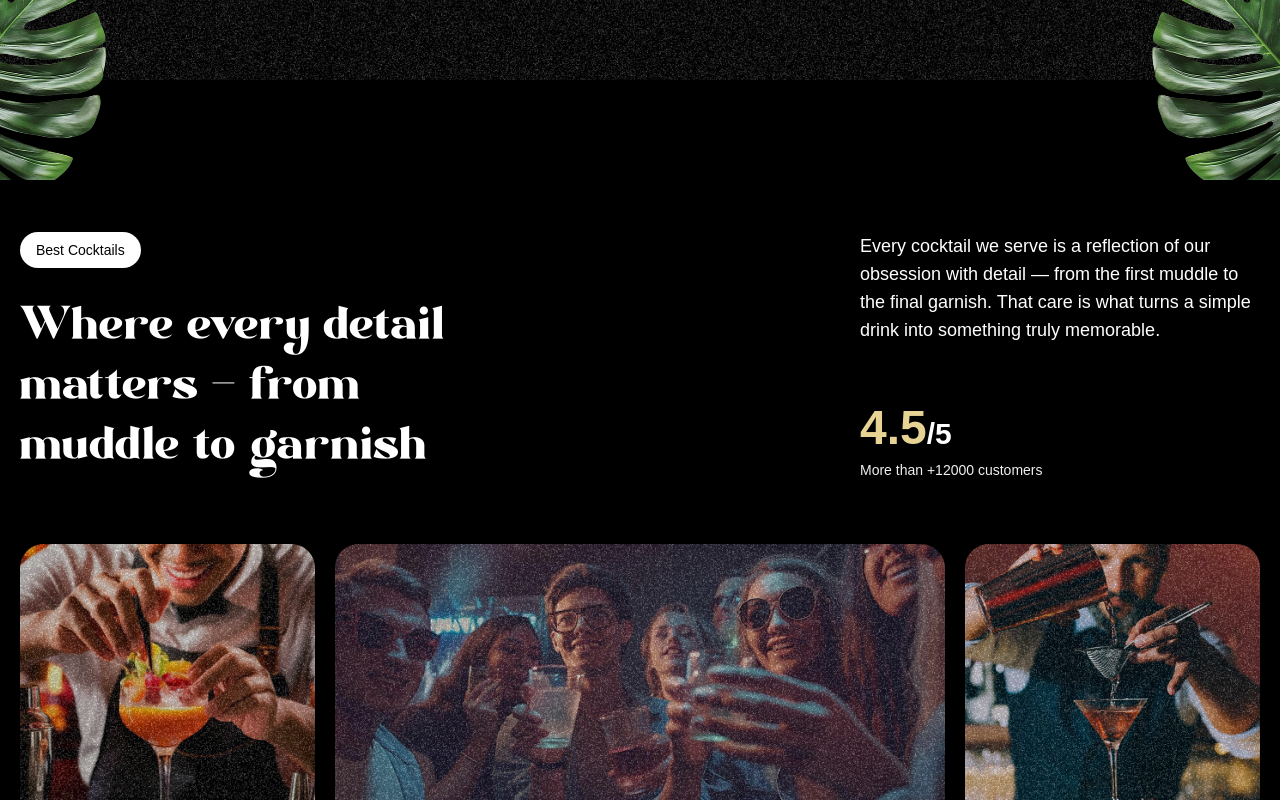
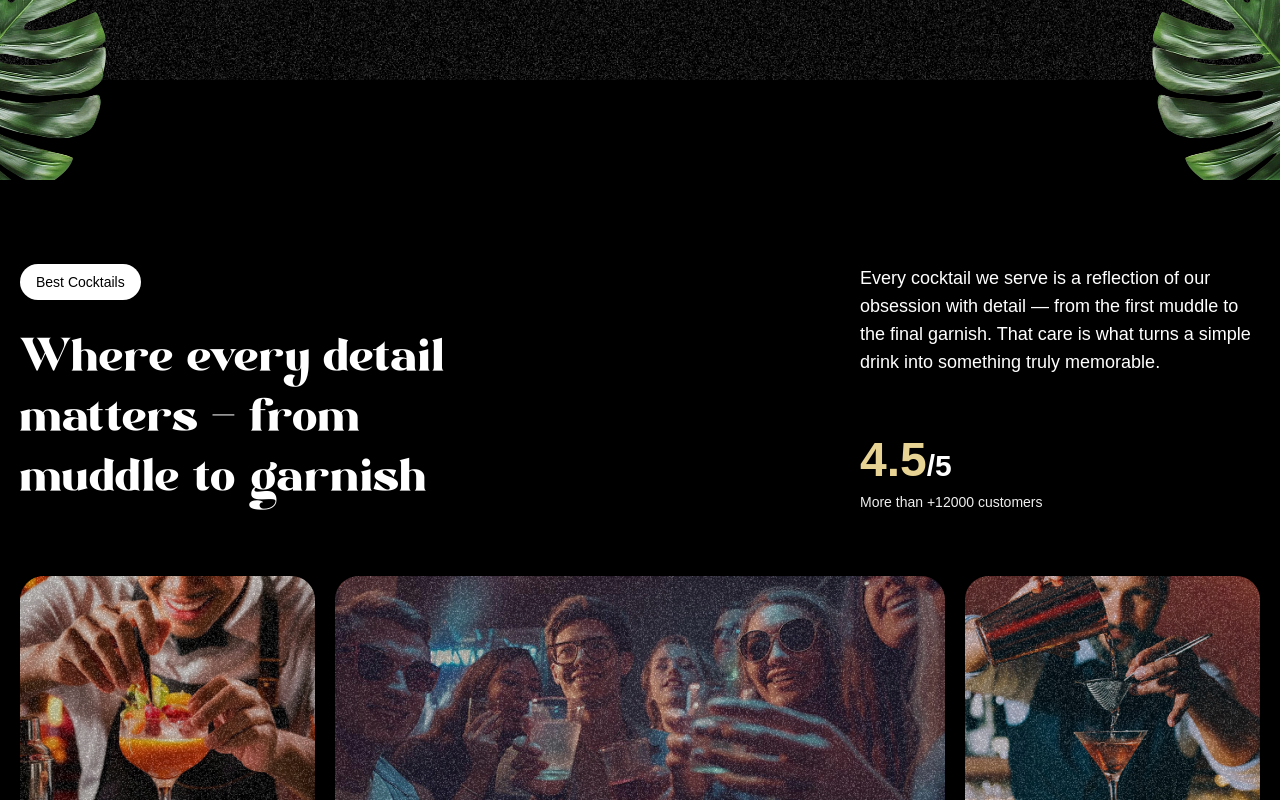
Before and after one commit to mahmoudfathydev-hub/Cafe-Ramadan, a Next.js app: page / in a window 1280 px wide. Shown: the part 1360-2160 px from the top of the page. Built offline with nearby package versions, Linux system fonts and the light colour scheme; a web font is replaced by a local one.

Commit message:
fix error on about section

```diff
--- a/src/app/components/About.tsx
+++ b/src/app/components/About.tsx
@@ -26,7 +26,7 @@ const About = () => {
     })
 
     return (
-        <div id="about" className='max-w-340 mx-auto mt-10'>
+        <div id="about" className='max-w-340 mx-auto mt-18'>
             <div className="mb-16 md:px-0 px-5">
                 <div className="content">
                     <div className="md:col-span-8">
```
